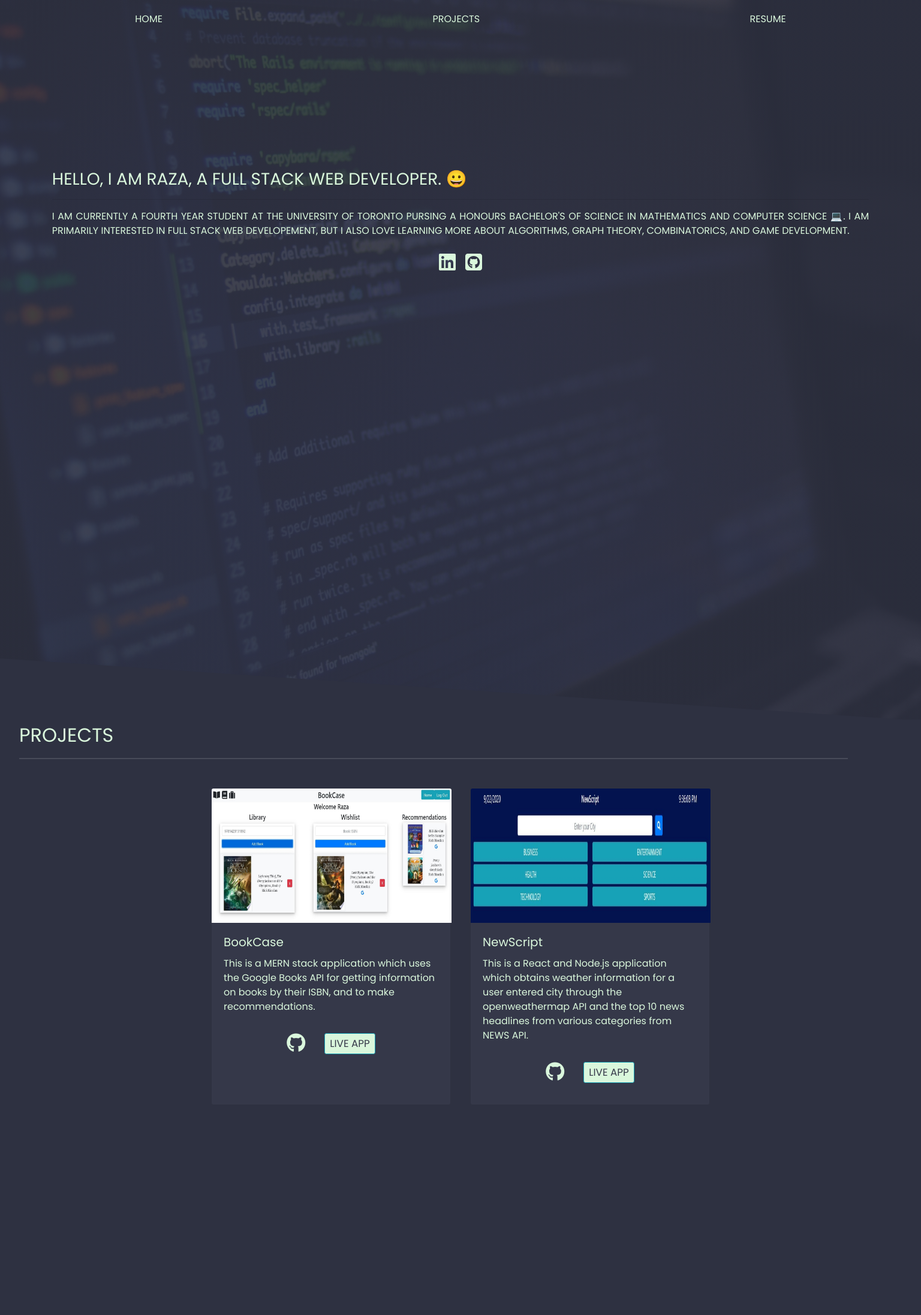
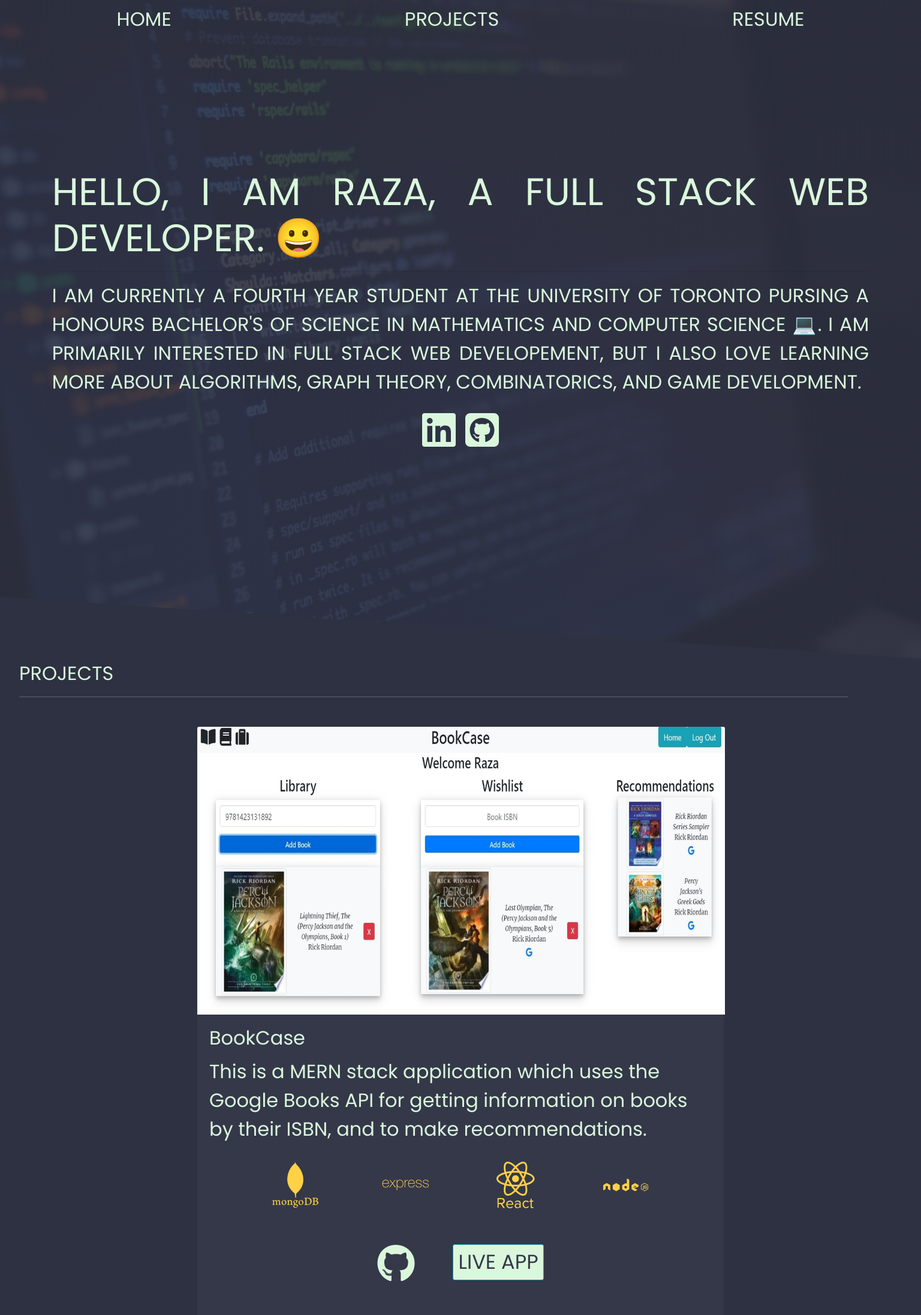
Before and after one commit to SAbbas2018/portfolio, a React (Create React App) app: page / in a window 1536 px wide. Shown: the top 2193 px of the page at 60% size. Before the commit the page ends 1859 px from the top, so only its background shows below. Built offline with nearby package versions, Linux system fonts and the light colour scheme.

Commit message:
added media queries for up to 4k display

```diff
--- a/src/components/Project.js
+++ b/src/components/Project.js
@@ -1,12 +1,18 @@
 import React from "react";
 function Project(props) {
   const { project } = props;
+  const { tech } = project;
   return (
     <div className="card">
       <div className={`card-img-top ${project.name}`}></div>
       <div className="card-body">
         <h5 className="card-title">{project.name}</h5>
         <p className="card-text">{project.desc}</p>
+        <div className="project-tech">
+          {tech.map((technology) => {
+            return <div className="technology">{technology}</div>;
+          })}
+        </div>
         <div className="project-links">
           <a
             href={project.repo}
--- a/src/index.css
+++ b/src/index.css
@@ -46,6 +46,7 @@
 
 /* Home Page  */
 .home {
+  font-size: 1em;
   height: 150vh;
   width: 100vw;
   position: relative;
@@ -111,13 +112,7 @@
   font-size: 2em;
   margin: 1em;
 }
-.projects-container {
-  width: 100vw;
-  margin: 2em;
-  display: flex;
-  justify-content: space-evenly;
-  align-content: center;
-}
+
 .project-section:before {
   background-repeat: no-repeat;
   background-size: 100% 100%;
@@ -153,13 +148,13 @@
 .card {
   background-color: var(--card-background);
   color: var(--nyanza);
-  margin: 1em;
-  width: 25em;
+  /* margin: 1em; */
+  width: 29em;
 }
 
 .card-img-top {
-  width: 25em;
-  height: 14em;
+  width: 29em;
+  height: 17em;
 }
 .card-img-top.BookCase {
   background-image: url("./assets/bookcase.JPG");
@@ -174,6 +169,9 @@
 .projects {
   display: flex;
   justify-content: center;
+  width: 100vw;
+  justify-content: space-evenly;
+  /* margin: 2em; */
   /* flex-direction: column; */
 }
 
@@ -197,10 +195,103 @@
   background-color: var(--sunglow);
   color: var(--rich-black);
 }
+
+.project-tech {
+  display: flex;
+  justify-content: space-evenly;
+}
+
+.technology {
+  font-size: 2.5em;
+  color: var(--sunglow);
+}
+
 @media only screen and (max-width: 426px) {
+  .home {
+    font-size: 1em;
+  }
   .projects {
     display: flex;
     /* justify-content: center; */
     flex-direction: column;
   }
+  .card {
+    margin: 1em auto;
+    width: 22em;
+  }
+  .card-img-top {
+    width: 22em;
+    height: 13em;
+  }
 }
+
+/* Small devices (portrait tablets and large phones, 600px and up) */
+@media only screen and (min-width: 600px) and (max-width: 768px) {
+  .projects {
+    display: flex;
+    /* justify-content: center; */
+    flex-direction: column;
+  }
+  .card {
+    margin: 1em auto;
+    width: 22em;
+  }
+  .card-img-top {
+    width: 22em;
+    height: 13em;
+  }
+}
+
+/* Extra large devices (large laptops and desktops, 1200px and up) */
+@media only screen and (min-width: 1200px) and (max-width: 1449) {
+  .home,
+  .projects-header {
+    font-size: 2em;
+  }
+  .about-me-title {
+    font-size: 1.5em;
+  }
+  .card {
+    /* margin: 1em 2em; */
+    width: 30em;
+  }
+  .card-title {
+    font-size: 1em;
+  }
+  .card-body {
+    font-size: 1.5em;
+  }
+  .card-img-top {
+    width: 30em;
+    height: 20em;
+  }
+}
+
+/* 4k */
+@media only screen and (min-width: 1450px) {
+  .home,
+  .projects-header {
+    font-size: 2em;
+  }
+  .about-me-title {
+    font-size: 2em;
+  }
+  .projects {
+    flex-direction: column;
+    /* justify-content: space-evenly; */
+  }
+  .card {
+    margin: 1em auto;
+    width: 55em;
+  }
+  .card-img-top {
+    width: 55em;
+    height: 30em;
+  }
+  .card-title {
+    font-size: 1em;
+  }
+  .card-body {
+    font-size: 2em;
+  }
+}
```
